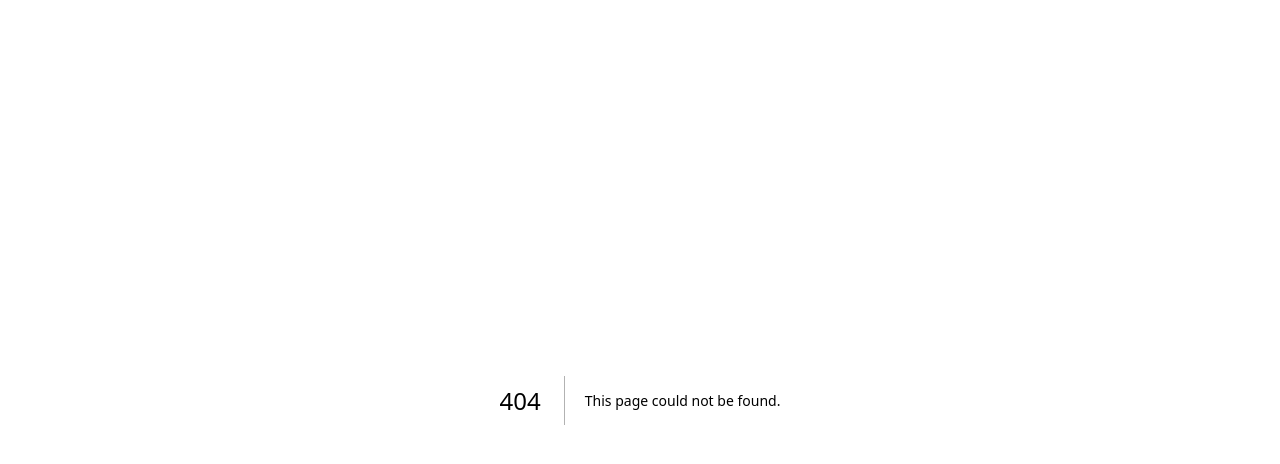
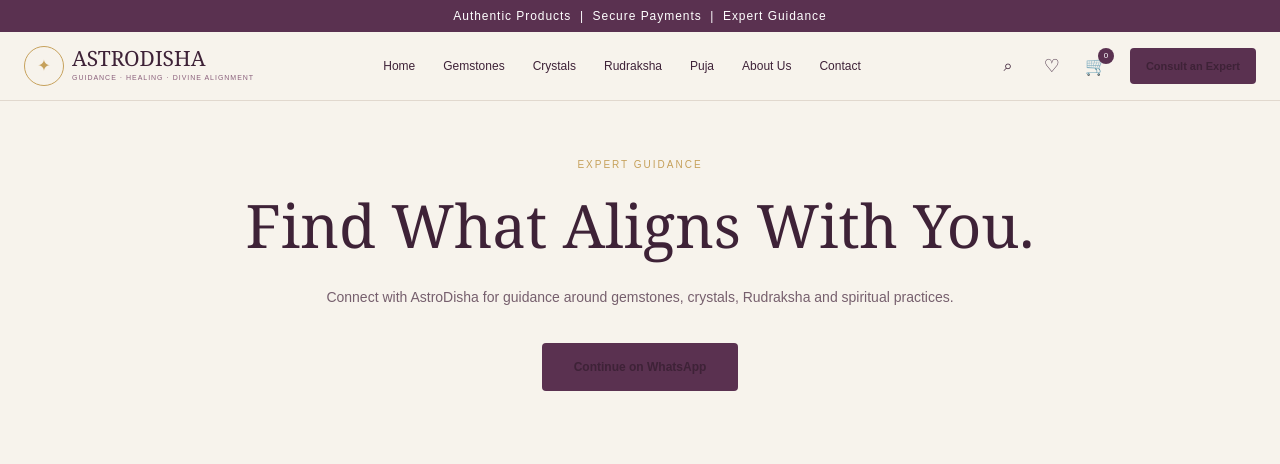
Before and after one commit to chavananand02340-wq/astrodisha-ecommerce, a Next.js app: page /consult in a window 1280 px wide. Before the commit this address had no page. Shown: the top 464 px of the page. Built offline with nearby package versions, Linux system fonts and the light colour scheme.

Commit message:
Create page.tsx

```diff
--- /dev/null
+++ b/app/consult/page.tsx
@@ -0,0 +1,34 @@
+import Link from "next/link";
+import Header from "@/components/Header";
+
+export default function ConsultPage() {
+  return (
+    <>
+      <Header />
+
+      <main className="min-h-screen bg-[#f7f3ec] px-5 py-14 sm:px-8">
+        <section className="mx-auto max-w-4xl text-center">
+          <p className="text-[10px] uppercase tracking-[0.2em] text-[#c6a15b]">
+            EXPERT GUIDANCE
+          </p>
+
+          <h1 className="astro-serif mt-4 text-4xl leading-tight text-[#3e2237] sm:text-6xl">
+            Find What Aligns With You.
+          </h1>
+
+          <p className="mx-auto mt-5 max-w-2xl text-sm leading-7 text-[#765f6d]">
+            Connect with AstroDisha for guidance around gemstones,
+            crystals, Rudraksha and spiritual practices.
+          </p>
+
+          <a
+            href="https://wa.me/"
+            className="mt-8 inline-block rounded-sm bg-[#5a3150] px-8 py-4 text-xs font-semibold text-white"
+          >
+            Continue on WhatsApp
+          </a>
+        </section>
+      </main>
+    </>
+  );
+}
```
